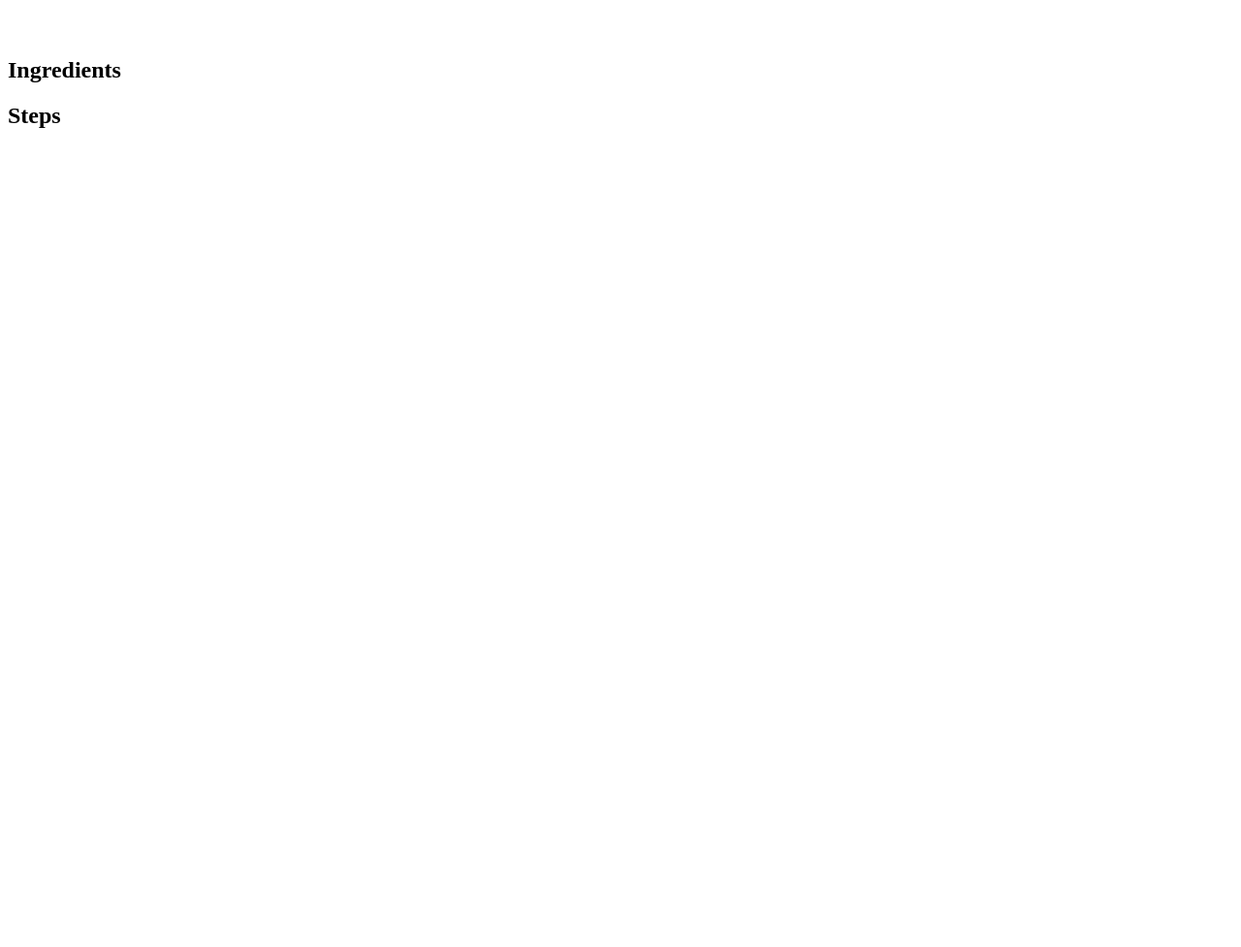
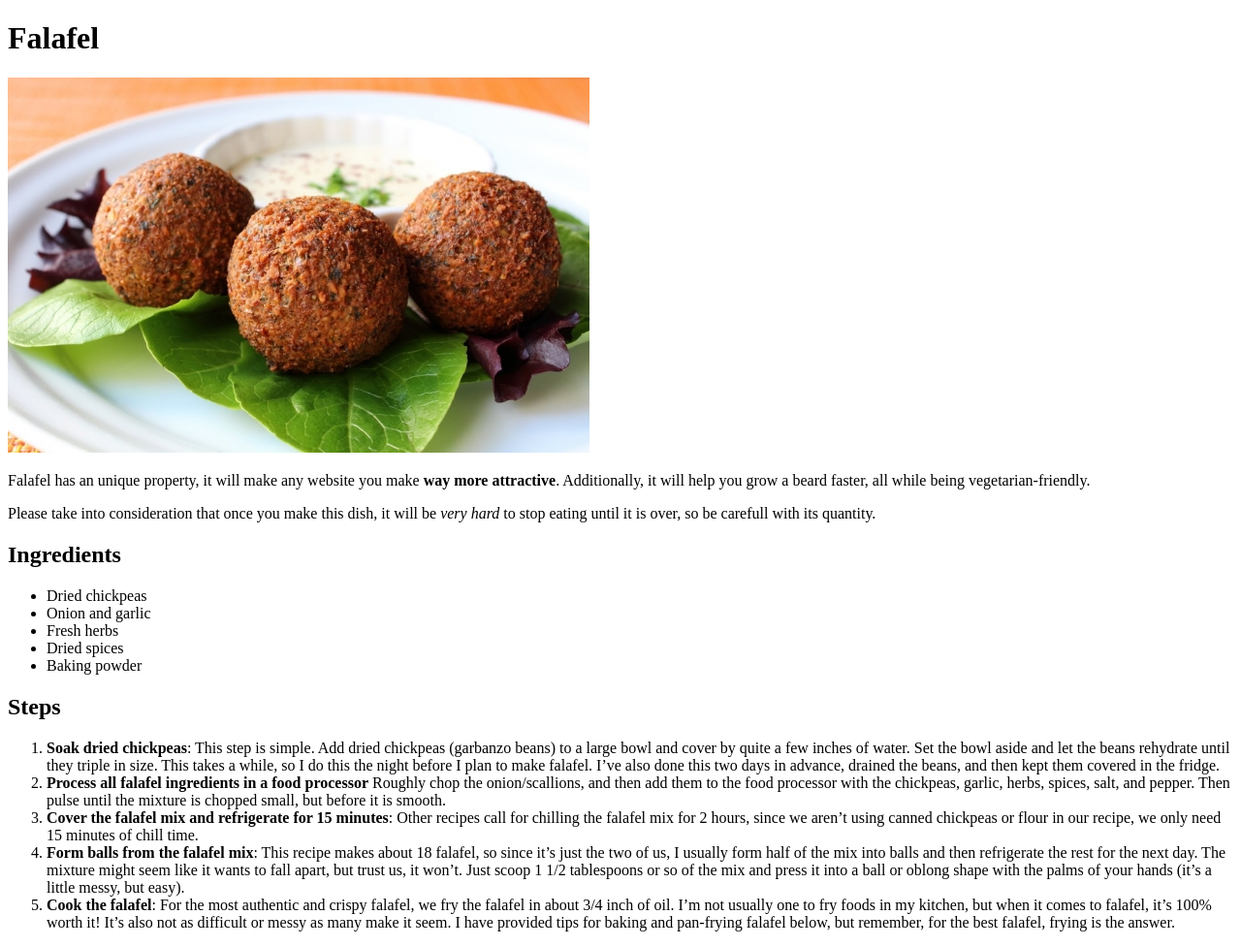
Before and after one commit to tomyyn/TOP-Recipes, a plain HTML site: page recipes/falaffel.html in a window 1280 px wide. Shown: the whole page at 97% size. Before the commit the page ends 800 px from the top, so only its background shows below. Drawn offline with Linux system fonts and the light colour scheme.

Commit message:
Add second recipe's information

```diff
--- a/recipes/falaffel.html
+++ b/recipes/falaffel.html
@@ -2,21 +2,34 @@
 <html lang="en">
 <head>
     <meta charset="UTF-8">
-    <title>Liver and onions</title>
+    <title>Falafel</title>
 </head>
 <body>
-    <h1></h1>
-    <img src="">
+    <h1>Falafel</h1>
+    <img src="../images/falaffel.jpg">
     <p>
-
+        Falafel has an unique property, it will make any website you make <strong>way more attractive</strong>.
+        Additionally, it will help you grow a beard faster, all while being vegetarian-friendly.
+    </p>
+    <p>
+        Please take into consideration that once you make this dish, it will be <em>very hard</em>
+        to stop eating until it is over, so be carefull with its quantity.
     </p>
     <h2>Ingredients</h2>
     <ul>
-
+        <li>Dried chickpeas</li>
+        <li>Onion and garlic</li>
+        <li>Fresh herbs</li>
+        <li>Dried spices</li>
+        <li>Baking powder</li>
     </ul>
     <h2>Steps</h2>
     <ol>
-
+        <li><strong>Soak dried chickpeas</strong>: This step is simple. Add dried chickpeas (garbanzo beans) to a large bowl and cover by quite a few inches of water. Set the bowl aside and let the beans rehydrate until they triple in size. This takes a while, so I do this the night before I plan to make falafel. I’ve also done this two days in advance, drained the beans, and then kept them covered in the fridge.</li>
+        <li><strong>Process all falafel ingredients in a food processor</strong> Roughly chop the onion/scallions, and then add them to the food processor with the chickpeas, garlic, herbs, spices, salt, and pepper. Then pulse until the mixture is chopped small, but before it is smooth.</li>
+        <li><strong>Cover the falafel mix and refrigerate for 15 minutes</strong>: Other recipes call for chilling the falafel mix for 2 hours, since we aren’t using canned chickpeas or flour in our recipe, we only need 15 minutes of chill time.</li>
+        <li><strong>Form balls from the falafel mix</strong>: This recipe makes about 18 falafel, so since it’s just the two of us, I usually form half of the mix into balls and then refrigerate the rest for the next day. The mixture might seem like it wants to fall apart, but trust us, it won’t. Just scoop 1 1/2 tablespoons or so of the mix and press it into a ball or oblong shape with the palms of your hands (it’s a little messy, but easy).</li>
+        <li><strong>Cook the falafel</strong>: For the most authentic and crispy falafel, we fry the falafel in about 3/4 inch of oil. I’m not usually one to fry foods in my kitchen, but when it comes to falafel, it’s 100% worth it! It’s also not as difficult or messy as many make it seem. I have provided tips for baking and pan-frying falafel below, but remember, for the best falafel, frying is the answer.</li>
     </ol>
 </body>
 </html>
```
Also changed, not shown: index.html (+2 -0 lines), recipes/pestoPasta.html (+3 -3 lines), images/falaffel.jpg (added), images/pestoPasta.jpg (added).
